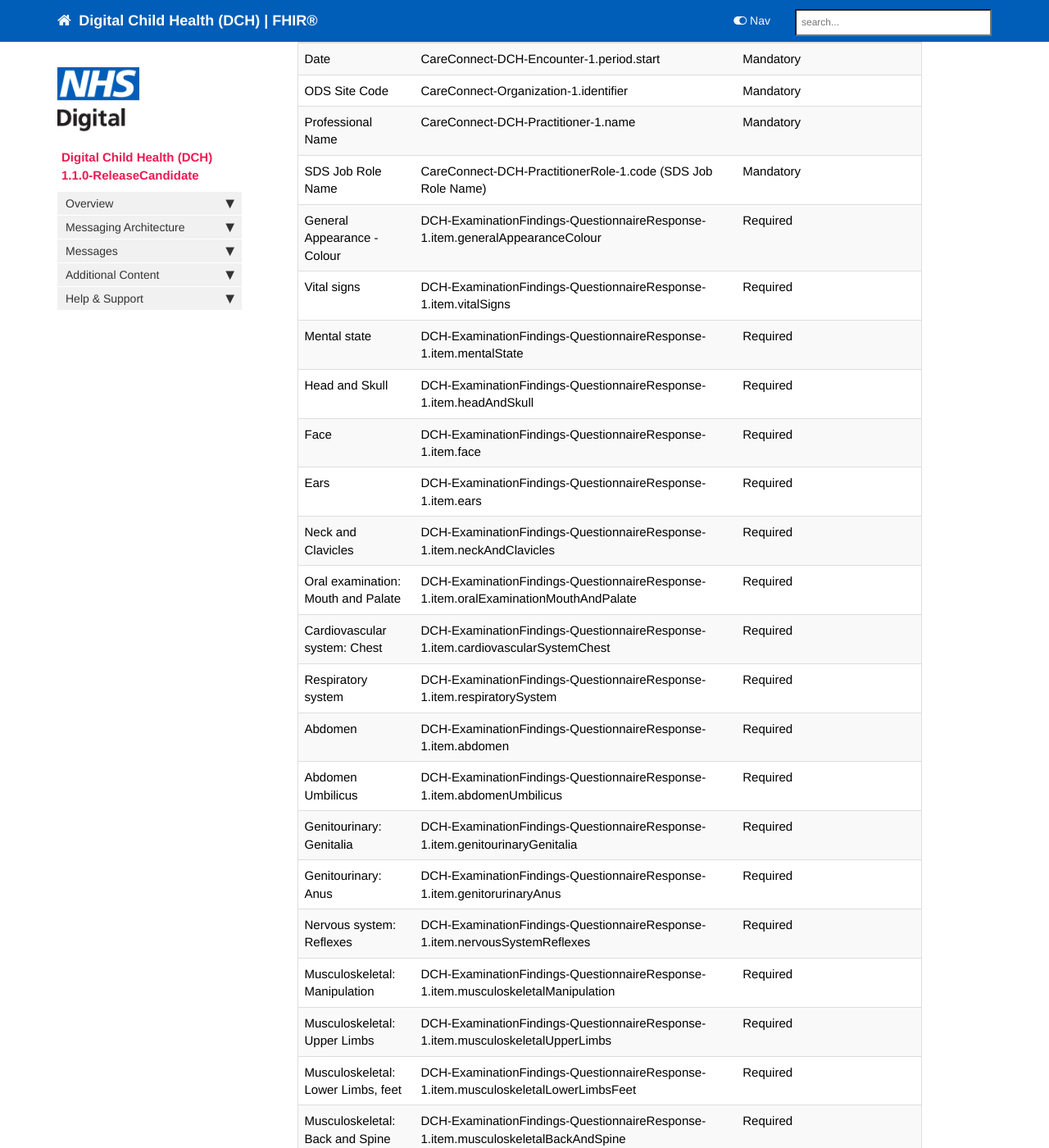
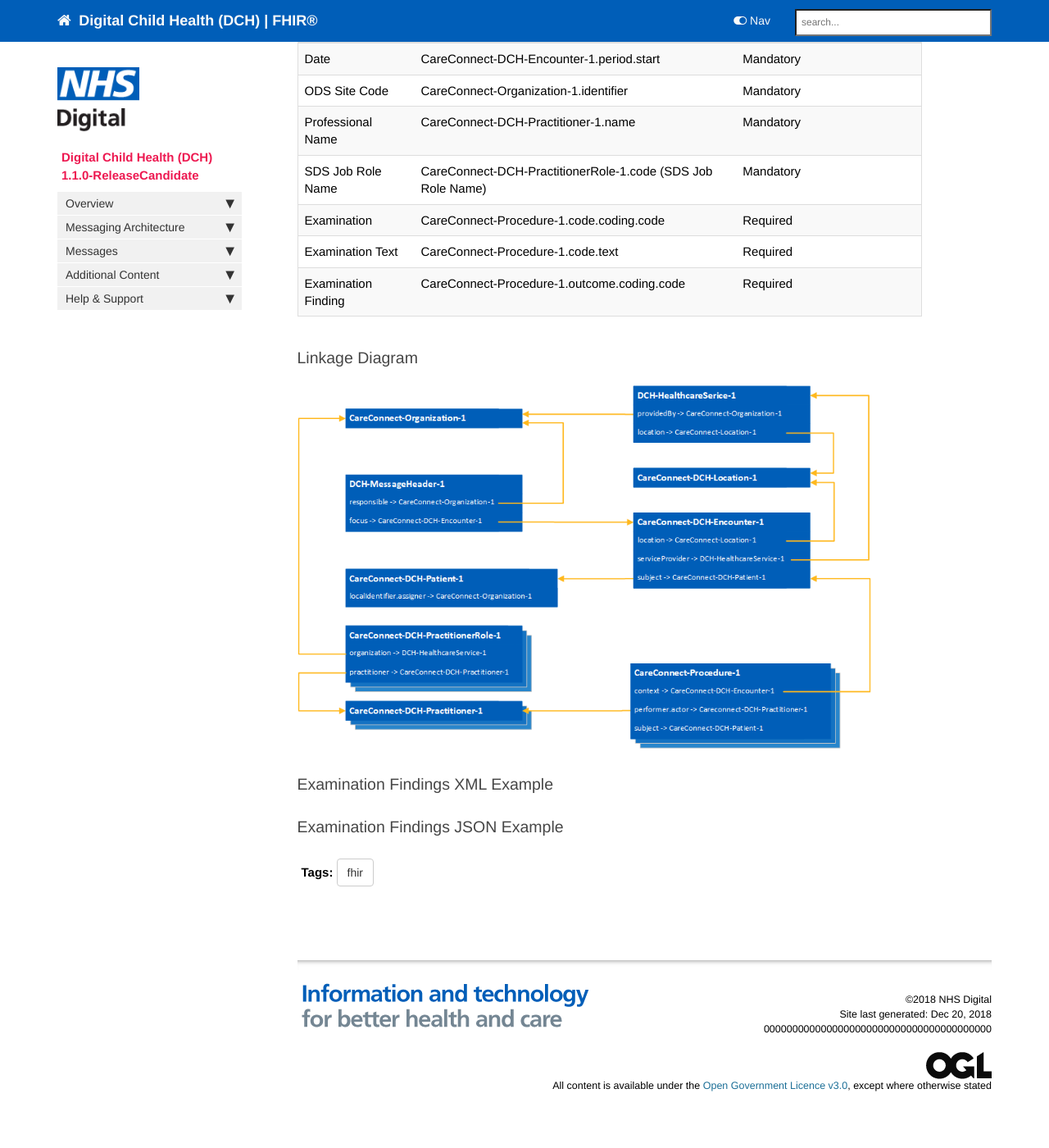
Before and after one commit to nhsconnect/Digital-Child-Health-STU3, a Jekyll site: the page built from pages/explore/explore_examination_findings.md, in a window 1280 px wide and 1400 px high, scrolled down 635 px. Shown: the whole window at 82% size. Built offline with Jekyll 4.4.1, drawn with Linux system fonts in a browser that asks for light colours; nearby versions of some CDN libraries; comment, search, counter and statistics services are not loaded; some of the changed text lies outside the part shown.

Commit message:
Updates to Examination Findings mapping and linkage diagram

```diff
--- a/pages/explore/explore_examination_findings.md
+++ b/pages/explore/explore_examination_findings.md
@@ -18,7 +18,7 @@ The following FHIR profiles are used to form the Examination Findings Event Mess
 - [CareConnect-Location-1](https://fhir.hl7.org.uk/STU3/StructureDefinition/CareConnect-Location-1)
 - [CareConnect-DCH-Practitioner-1](https://fhir.nhs.uk/STU3/StructureDefinition/CareConnect-DCH-Practitioner-1)
 - [CareConnect-DCH-PractitionerRole-1](https://fhir.nhs.uk/STU3/StructureDefinition/CareConnect-DCH-PractitionerRole-1)
-- [DCH-ExaminationFindings-QuestionnaireResponse-1](https://fhir.nhs.uk/STU3/StructureDefinition/DCH-ExaminationFindings-QuestionnaireResponse-1)
+- [CareConnect-Procedure-1](https://fhir.nhs.uk/STU3/StructureDefinition/CareConnect-Procedure-1)
 
 ### Examination Findings Event data item mapping to FHIR profiles ###
 
@@ -30,32 +30,16 @@ The Child Health Event data items are fulfilled by elements within the FHIR reso
 | ODS Site Code                                   | CareConnect-Organization-1.identifier                                                       | Mandatory                   |
 | Professional Name                               | CareConnect-DCH-Practitioner-1.name                                                             | Mandatory                   |
 | SDS Job Role Name                               | CareConnect-DCH-PractitionerRole-1.code (SDS Job Role Name)                                     | Mandatory                   |
-| General Appearance - Colour                     | DCH-ExaminationFindings-QuestionnaireResponse-1.item.generalAppearanceColour                    | Required                    |
-| Vital signs                                     | DCH-ExaminationFindings-QuestionnaireResponse-1.item.vitalSigns                                 | Required                    |
-| Mental state                                    | DCH-ExaminationFindings-QuestionnaireResponse-1.item.mentalState                                | Required                    |
-| Head and Skull                                  | DCH-ExaminationFindings-QuestionnaireResponse-1.item.headAndSkull                               | Required                    |
-| Face                                            | DCH-ExaminationFindings-QuestionnaireResponse-1.item.face                                       | Required                    |
-| Ears                                            | DCH-ExaminationFindings-QuestionnaireResponse-1.item.ears                                       | Required                    |
-| Neck and Clavicles                              | DCH-ExaminationFindings-QuestionnaireResponse-1.item.neckAndClavicles                           | Required                    |
-| Oral examination: Mouth and Palate              | DCH-ExaminationFindings-QuestionnaireResponse-1.item.oralExaminationMouthAndPalate              | Required                    |
-| Cardiovascular system: Chest                    | DCH-ExaminationFindings-QuestionnaireResponse-1.item.cardiovascularSystemChest                  | Required                    |
-| Respiratory system                              | DCH-ExaminationFindings-QuestionnaireResponse-1.item.respiratorySystem                          | Required                    |
-| Abdomen                                         | DCH-ExaminationFindings-QuestionnaireResponse-1.item.abdomen                                    | Required                    |
-| Abdomen Umbilicus                               | DCH-ExaminationFindings-QuestionnaireResponse-1.item.abdomenUmbilicus                           | Required                    |
-| Genitourinary: Genitalia                        | DCH-ExaminationFindings-QuestionnaireResponse-1.item.genitourinaryGenitalia                     | Required                    |
-| Genitourinary: Anus                             | DCH-ExaminationFindings-QuestionnaireResponse-1.item.genitorurinaryAnus                         | Required                    |
-| Nervous system: Reflexes                        | DCH-ExaminationFindings-QuestionnaireResponse-1.item.nervousSystemReflexes                      | Required                    |
-| Musculoskeletal: Manipulation                   | DCH-ExaminationFindings-QuestionnaireResponse-1.item.musculoskeletalManipulation                | Required                    |
-| Musculoskeletal: Upper Limbs                    | DCH-ExaminationFindings-QuestionnaireResponse-1.item.musculoskeletalUpperLimbs                  | Required                    |
-| Musculoskeletal: Lower Limbs, feet              | DCH-ExaminationFindings-QuestionnaireResponse-1.item.musculoskeletalLowerLimbsFeet              | Required                    |
-| Musculoskeletal: Back and Spine                 | DCH-ExaminationFindings-QuestionnaireResponse-1.item.musculoskeletalBackAndSpine                | Required                    |
-| Skin                                            | DCH-ExaminationFindings-QuestionnaireResponse-1.item.skin                                       | Required                    |
-| Developmental Assessment:- Hearing              | DCH-ExaminationFindings-QuestionnaireResponse-1.item.developmentalAssessmentHearing             | Required                    |
-| Developmental Assessment: Locomotion            | DCH-ExaminationFindings-QuestionnaireResponse-1.item.developmentalAssessmentLocomotion          | Required                    |
-| Developmental Assessment: Speech/Language       | DCH-ExaminationFindings-QuestionnaireResponse-1.item.developmentalAssessmentSpeechLanguage      | Required                    |
-| Developmental Assessment: Behaviour             | DCH-ExaminationFindings-QuestionnaireResponse-1.item.developmentalAssessmentBehaviour           | Required                    |
-| Developmental Assessment: Posture and Behaviour | DCH-ExaminationFindings-QuestionnaireResponse-1.item.developmentalAssessmentPostureAndBehaviour | Required                    |
-| Examination: Vision                             | DCH-ExaminationFindings-QuestionnaireResponse-1.item.examinationVision                          | Required                    |
-| Examination: Bowels                             | DCH-ExaminationFindings-QuestionnaireResponse-1.item.examination.Bowels                         | Required                    |
-| Examination: Urine                              | DCH-ExaminationFindings-QuestionnaireResponse-1.item.examinationUrine                           | Required                    |
-| Encounter Type                                  | CareConnect-DCH-Encounter-1.type (childHealthEncounterType)                                     | Mandatory                    |
+| Examination                                     | CareConnect-Procedure-1.code.coding.code                    | Required                    |
+| Examination Text                                | CareConnect-Procedure-1.code.text                    | Required                    |
+| Examination Finding                             | CareConnect-Procedure-1.outcome.coding.code                 | Required                    |
+
+### Linkage Diagram ###
+
+![Examination Findings Linkage Diagram](../images/explore/ExaminationFindings.png)
+
+### Examination Findings XML Example ###
+
+
+
+### Examination Findings JSON Example ###
```
Also changed, not shown: images/explore/ExaminationFindings.png (added).
